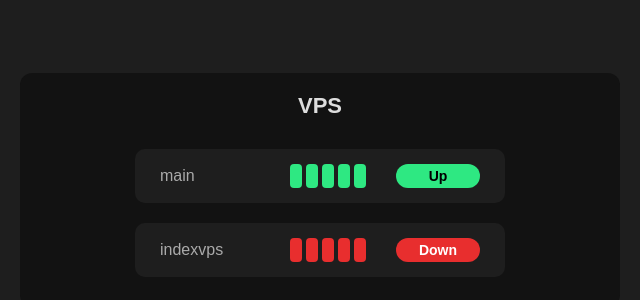
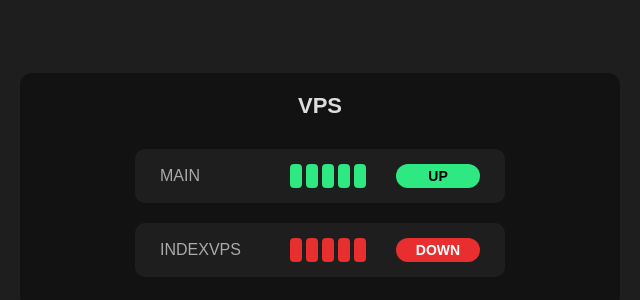
Before and after one commit to lubro0/PlanetStatus, a plain HTML site: page index.html in a window 1280 px wide. Shown: the part 190-490 px from the top of the page, 320-960 px from the left. Drawn offline with Linux system fonts and the light colour scheme.

Commit message:
Update index.html

```diff
--- a/index.html
+++ b/index.html
@@ -60,6 +60,7 @@
       color: #aaa;
       flex: 1;
       text-align: left;
+      text-transform: none;
     }
     .bars {
       display: flex;
@@ -90,6 +91,7 @@
       min-width: 56px;
       text-align: center;
       user-select: none;
+      text-transform: none;
     }
     .status-label.red {
       background-color: #e82e2e;
@@ -110,15 +112,15 @@
 
   <script>
     const statusColors = {
-      red: 'red',
-      green: 'green',
-      yellow: 'yellow',
-      up: 'green',
-      down: 'red',
-      warning: 'yellow'
+      RED: 'red',
+      GREEN: 'green',
+      YELLOW: 'yellow',
+      UP: 'green',
+      DOWN: 'red',
+      WARNING: 'yellow'
     };
 
-    const statuses = ['red', 'green', 'yellow'];
+    const statuses = ['RED', 'GREEN', 'YELLOW'];
 
     function nextStatus(current) {
       const index = statuses.indexOf(current);
@@ -145,9 +147,9 @@
           categoryDiv.appendChild(h2);
           container.appendChild(categoryDiv);
         } else if(currentCategory && line.includes('=')) {
-          let [monitorName, status] = line.split('=').map(s => s.trim().toLowerCase());
+          let [monitorName, status] = line.split('=').map(s => s.trim().toUpperCase());
 
-          if(!statusColors[status]) status = 'red';
+          if(!statusColors[status]) status = 'RED';
 
           const monitorDiv = document.createElement('div');
           monitorDiv.classList.add('monitor');
@@ -168,7 +170,7 @@
 
           const statusLabel = document.createElement('div');
           statusLabel.classList.add('status-label', statusColors[status]);
-          statusLabel.textContent = status.charAt(0).toUpperCase() + status.slice(1);
+          statusLabel.textContent = status;
 
           monitorDiv.appendChild(nameDiv);
           monitorDiv.appendChild(barsDiv);
@@ -179,7 +181,7 @@
             let newStatus = nextStatus(currentStatus);
             monitorDiv.dataset.status = newStatus;
 
-            statusLabel.textContent = newStatus.charAt(0).toUpperCase() + newStatus.slice(1);
+            statusLabel.textContent = newStatus;
             statusLabel.className = 'status-label ' + statusColors[newStatus];
 
             barsDiv.querySelectorAll('.bar').forEach(bar => {
```
